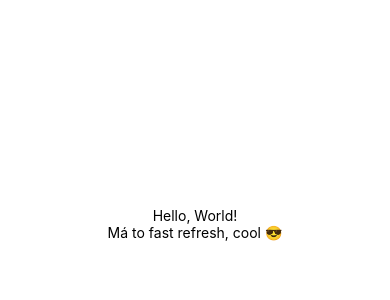
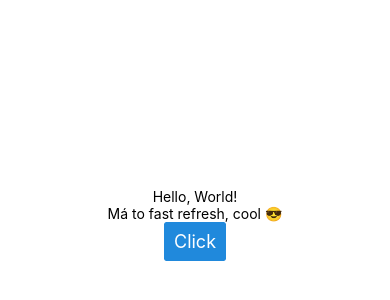
Before and after one commit to susickypavel/pda-news, a React Native app: screen / in a window 390 px wide. Shown: the part 198-498 px from the top of the page. Built offline with nearby package versions, Linux system fonts and the light colour scheme.

Commit message:
chore(deps): add rneui

```diff
--- a/App.js
+++ b/App.js
@@ -1,11 +1,13 @@
 import { StatusBar } from "expo-status-bar";
 import { StyleSheet, Text, View } from "react-native";
+import { Button } from "@rneui/base";
 
 export default function App() {
   return (
     <View style={styles.container}>
       <Text>Hello, World!</Text>
       <Text>Má to fast refresh, cool 😎</Text>
+      <Button>Click</Button>
       <StatusBar style="auto" />
     </View>
   );
--- a/package.json
+++ b/package.json
@@ -9,6 +9,8 @@
     "web": "expo start --web"
   },
   "dependencies": {
+    "@rneui/base": "^4.0.0-rc.7",
+    "@rneui/themed": "^4.0.0-rc.7",
     "expo": "~48.0.5",
     "expo-status-bar": "~1.4.4",
     "react": "18.2.0",
```
Also changed, not shown: 1 other file (tests, documents, lock files or other folders).
